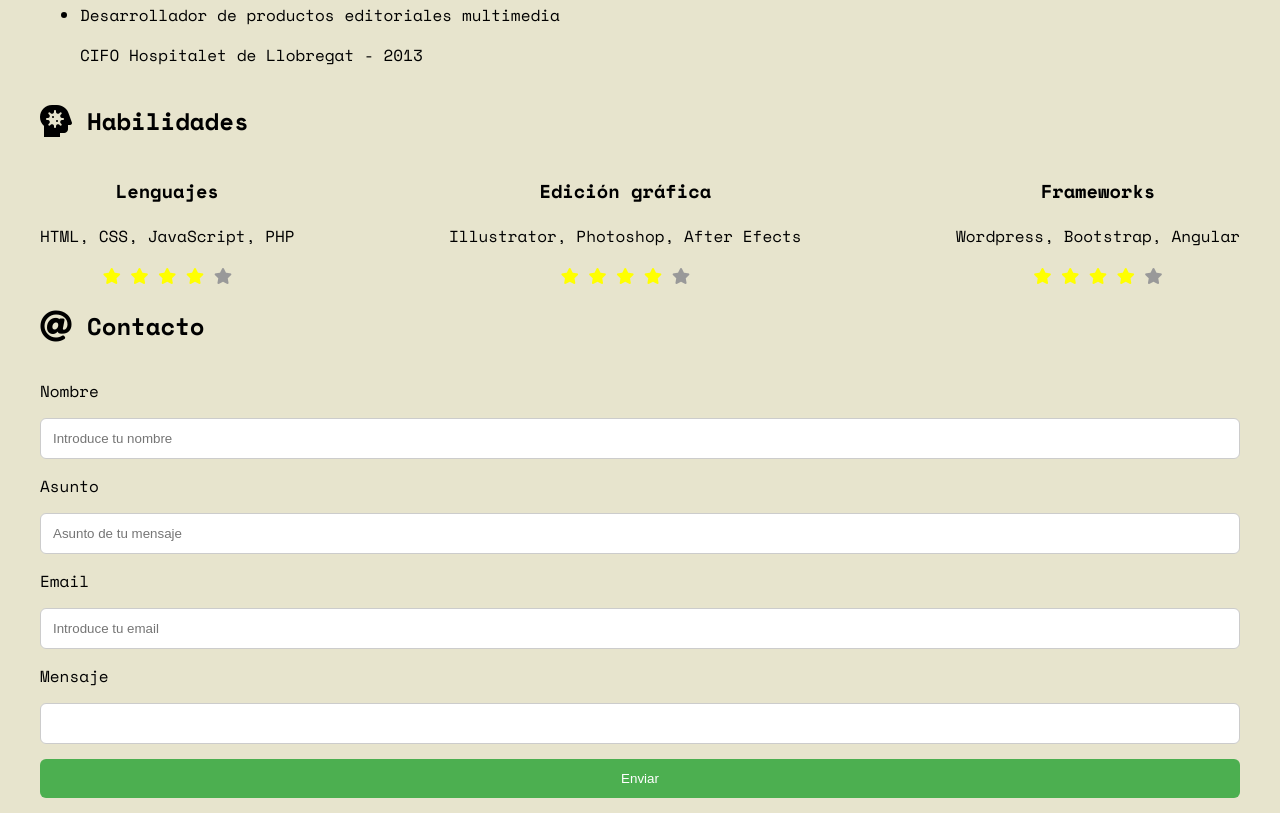
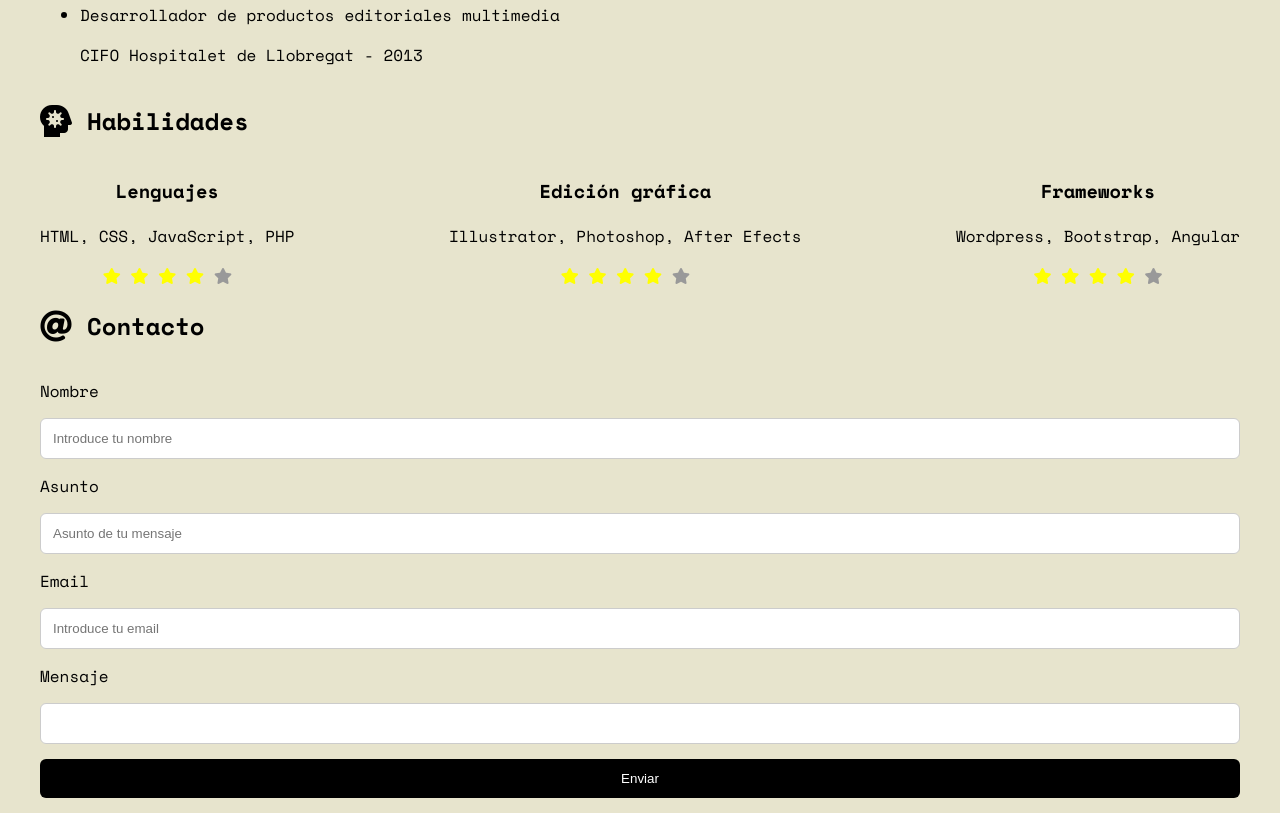
Before and after one commit to jofuentesl/eines_PAC1, a website built with Parcel: page src/index.html in a window 1280 px wide. Shown: the part 1221-2034 px from the top of the page. Built offline with nearby package versions, Linux system fonts and the light colour scheme; some packages are replaced by stand-ins of ours.

Commit message:
update correct css

```diff
--- a/src/assets/styles/layouts/_home.scss
+++ b/src/assets/styles/layouts/_home.scss
@@ -41,6 +41,7 @@ footer {
   background-size: cover;
   background-repeat: no-repeat;
 }
+
 .nav {
   margin-right: 30px;
 }
@@ -69,8 +70,8 @@ footer {
   display: none;
 }
 
+/* cuerpo */
 
-/*cuerpo*/
 .section {
   display: flex column;
   max-width: 1200px;
@@ -87,12 +88,13 @@ footer {
   display: flex;
   flex-direction: row;
   align-items: center;
+}
 
-}
 .header__icon--size {
   font-size: 2rem;
   padding-right: 15px;
 }
+
 .img__avatar--rounded {
   width: 150px;
   height: 150px;
@@ -105,19 +107,22 @@ footer {
   display: flex;
   flex-flow: row nowrap;
   justify-content: space-between;
+}
 
+.star--colorgray {
+  color: $bg-third;
 }
-.star--colorgray {
-  color: $bg-third
+
+.star--color {
+  color: $bg-complementary;
 }
-.star--color {
-  color: $bg-complementary
-}
+
 .form__label {
   padding: 15px 15px 15px 0;
   display: inline-block;
 }
-.form__input{
+
+.form__input {
   width: 100%;
   padding: 12px;
   border: 1px solid #ccc;
@@ -125,12 +130,12 @@ footer {
   box-sizing: border-box;
   resize: vertical;
 }
+
 .form__input[type=submit] {
-    background-color: #4CAF50;
-    color: white;
+  background-color: #000;
+  color: #fff;
   margin: 15px 0 15px;
   border: none;
   border-radius: 6px;
   cursor: pointer;
-    float: right;
 }
```
Lines whose indentation alone changed are shown as unchanged.
